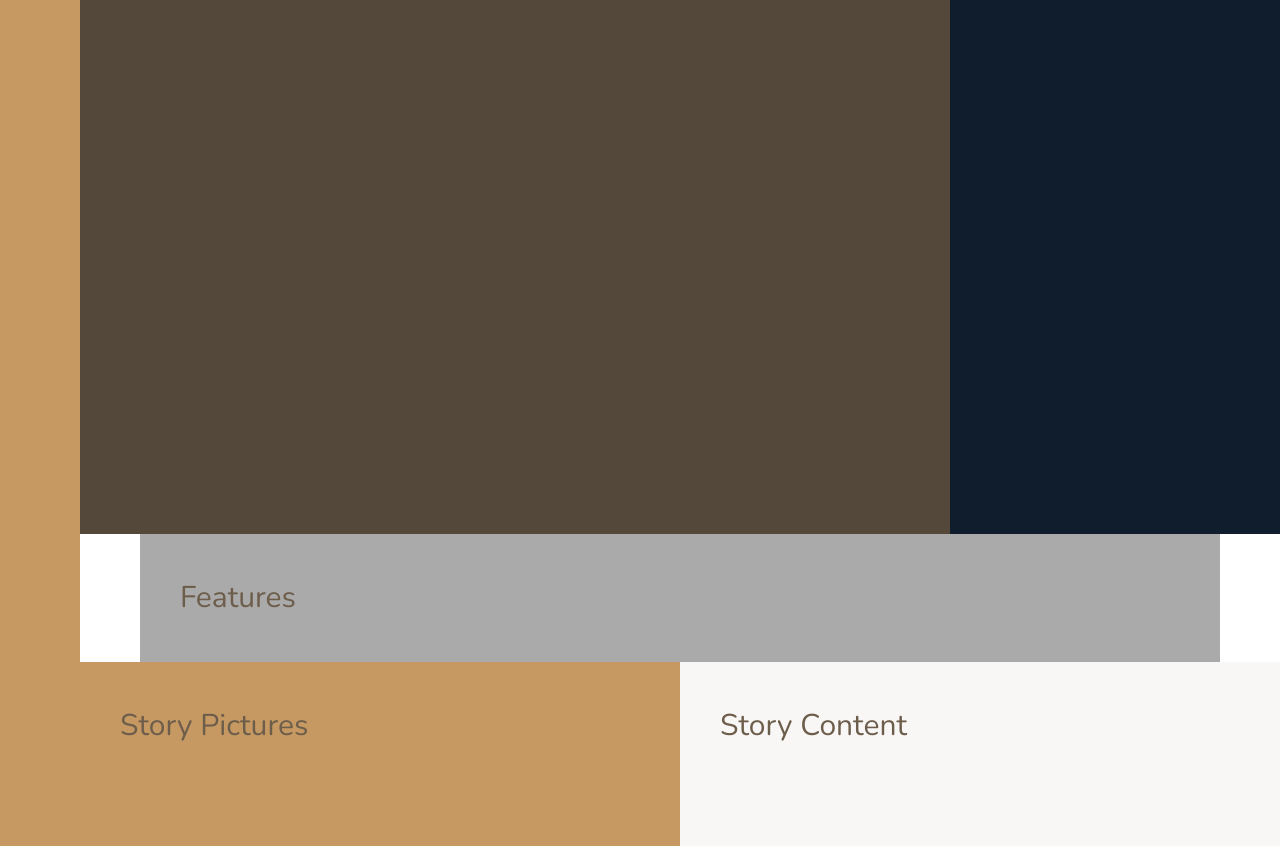
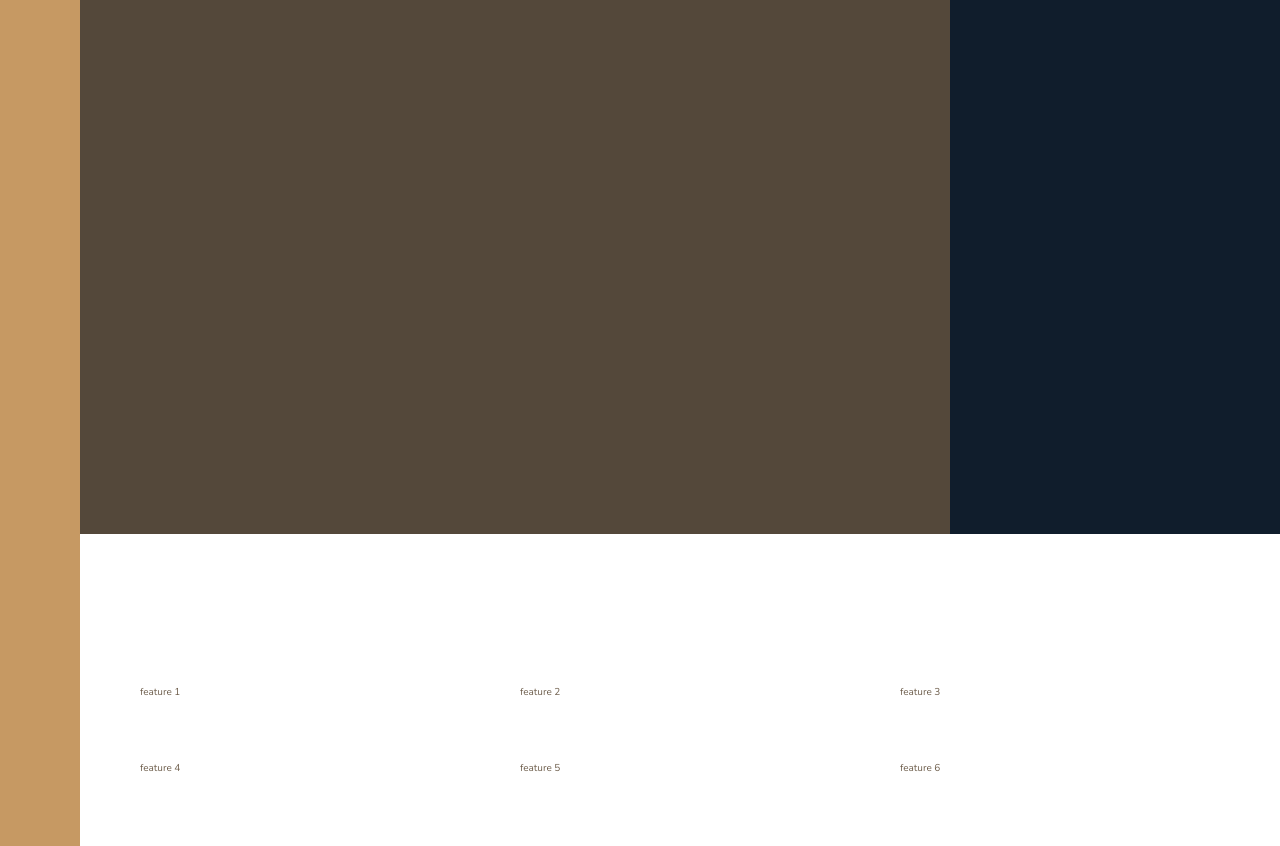
Before and after one commit to TimEckert/Nexter, a website: page index.html in a window 1280 px wide. Shown: the part 106-952 px from the top of the page. Drawn offline with nearby package versions, Linux system fonts and the light colour scheme.

Commit message:
Functions Section startet

```diff
--- a/index.html
+++ b/index.html
@@ -25,7 +25,12 @@
         </div>
 
         <section class="features">
-            Features
+            <div class="feature">feature 1</div>
+            <div class="feature">feature 2</div>
+            <div class="feature">feature 3</div>
+            <div class="feature">feature 4</div>
+            <div class="feature">feature 5</div>
+            <div class="feature">feature 6</div>
         </section>
 
         <div class="story__pictures">
--- a/sass/_base.scss
+++ b/sass/_base.scss
@@ -39,9 +39,4 @@ body {
     grid-template-rows: 80vh min-content 40vw repeat(3, min-content);
     grid-template-columns:  [sidebar-start] 8rem [sidebar-end full-start] minmax(6rem, 1fr) [center-start] repeat(8,
                             [col-start] minmax(min-content, 14rem) [col-end]) [center-end] minmax(6rem, 1fr) [full-end];
-
-    & > * {
-        padding: 40px;
-        font-size: 3rem;
-    }
 }
--- a/sass/_features.scss
+++ b/sass/_features.scss
@@ -1,4 +1,8 @@
 .features {
-    background-color: $color-grey-light-2;
     grid-column: center-start / center-end;
+
+    margin: 15rem 0;
+    display: grid;
+    grid-template-columns: repeat(3, 1fr);
+    grid-gap: 6rem;
 }
```
Also changed, not shown: css/style.css.
